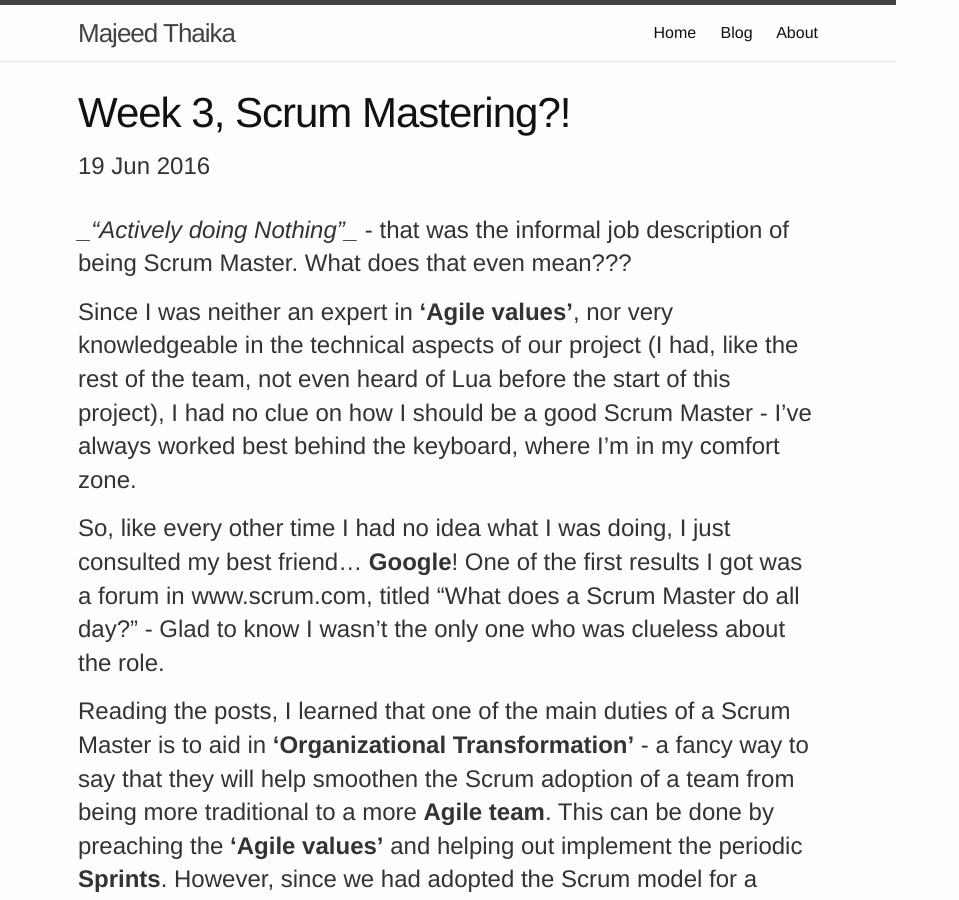
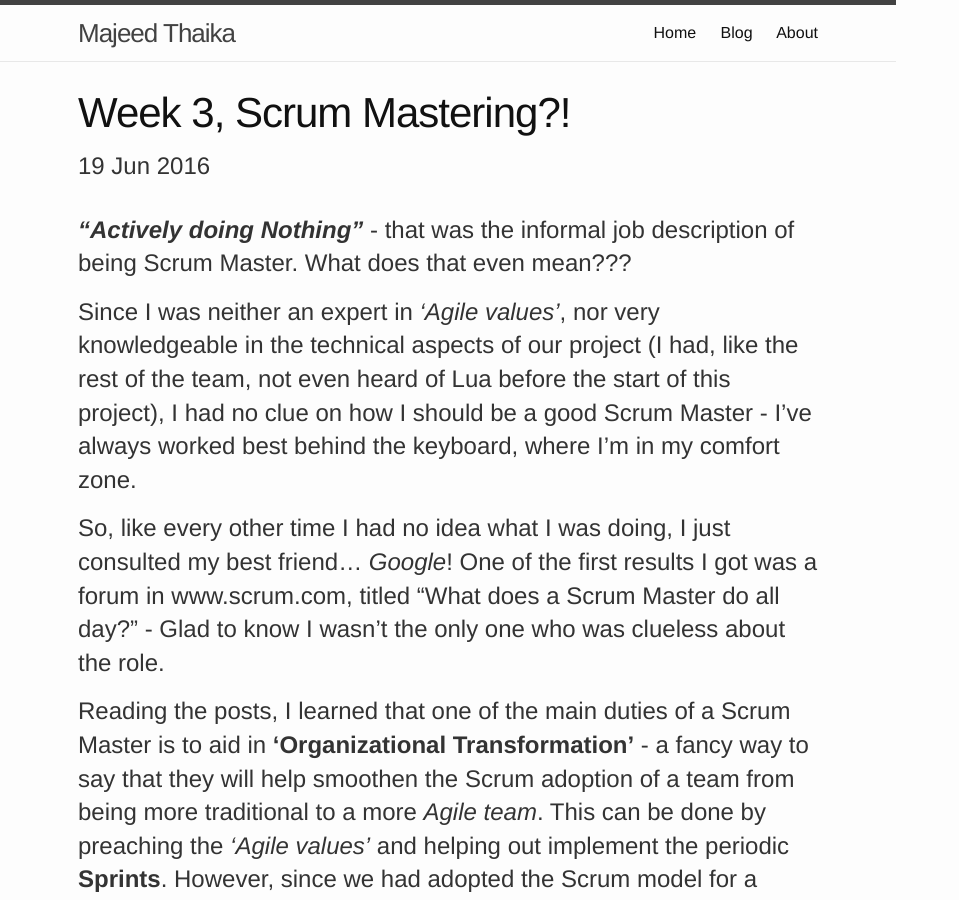
Before and after one commit to majeedthaika/majeedthaika.github.io, a Jekyll site: the page built from _posts/2016-06-19-week3-scrum-mastering.markdown, in a window 1280 px wide and 900 px high. Shown: the whole window, without its empty margins (0-959 px from the left). Built offline with Jekyll 4.4.1, drawn with Linux system fonts in a browser that asks for light colours.

```diff
--- a/_posts/2016-06-19-week3-scrum-mastering.markdown
+++ b/_posts/2016-06-19-week3-scrum-mastering.markdown
@@ -5,16 +5,16 @@ date:   2016-06-19
 categories: sprint agile scrum corona lua android ios
 ---
 
-*_"Actively doing Nothing"_* - that was the informal job description of being Scrum Master. What does that even mean???
+_**"Actively doing Nothing"**_ - that was the informal job description of being Scrum Master. What does that even mean???
 
-Since I was neither an expert in __'Agile values'__, nor very knowledgeable in the technical aspects of our project (I had, like the rest of the team, not even heard of Lua before the start of this project), I had no clue on how I should be a good Scrum Master - I've always worked best behind the keyboard, where I'm in my comfort zone.
+Since I was neither an expert in _'Agile values'_, nor very knowledgeable in the technical aspects of our project (I had, like the rest of the team, not even heard of Lua before the start of this project), I had no clue on how I should be a good Scrum Master - I've always worked best behind the keyboard, where I'm in my comfort zone.
 
-So, like every other time I had no idea what I was doing, I just consulted my best friend... __Google__! One of the first results I got was a forum in www.scrum.com, titled "What does a Scrum Master do all day?" - Glad to know I wasn't the only one who was clueless about the role.
+So, like every other time I had no idea what I was doing, I just consulted my best friend... _Google_! One of the first results I got was a forum in www.scrum.com, titled "What does a Scrum Master do all day?" - Glad to know I wasn't the only one who was clueless about the role.
 
-Reading the posts, I learned that one of the main duties of a Scrum Master is to aid in **'Organizational Transformation'** - a fancy way to say that they will help smoothen the Scrum adoption of a team from being more traditional to a more __Agile team__. This can be done by preaching the __'Agile values'__ and helping out implement the periodic **Sprints**. However, since we had adopted the Scrum model for a couple of Sprints already, we didn't need too much insight into the Agile way, so instead I chose to focus on the big feature of a Scrum Master: Coaching and __causing any change that increases the productivity of the Scrum Team__.
+Reading the posts, I learned that one of the main duties of a Scrum Master is to aid in **'Organizational Transformation'** - a fancy way to say that they will help smoothen the Scrum adoption of a team from being more traditional to a more _Agile team_. This can be done by preaching the _'Agile values'_ and helping out implement the periodic **Sprints**. However, since we had adopted the Scrum model for a couple of Sprints already, we didn't need too much insight into the Agile way, so instead I chose to focus on the big feature of a Scrum Master: Coaching and _causing any change that increases the productivity of the Scrum Team_.
 
 Specifically, I wanted to target the more 'underperforming' members of our team - the ones who I felt had more potential than what they had contributed thus far. I started with my roommate, PJ. In case I haven't mentioned it before, we had made a choice to use the Corona framework in Lua since it offers nice simulating feedback on a range of Android/iOS phones on top of a pretty straightforward language. The problem? PJ only has Linux on his laptop, which is uncompatible with the Corona Labs Application. He tried dual-booting Windows on his laptop, but that proved to be too complicated and time-consuming.
 
-While seeing PJ struggle, I remembered him previously making a comment on how he was bewildered that his brother disliked the MacBook that he bought, and rarely uses it nowadays. So, I suggested the most simplest thing I thought of: __"Why don't you ask your brother for his Mac until the end of the term?"__ Though it might seem obvious in hidsight, the thought never occured to him previously. PJ immediately messaged his brother, and after a quick phone call, his brother not only lent him the MacBook, but **gifted PJ the MacBook outright**! And just like that PJ's ability to contribute to the project went up boatloads. Not bad for my first day as Scrum Master!
+While seeing PJ struggle, I remembered him previously making a comment on how he was bewildered that his brother disliked the MacBook that he bought, and rarely uses it nowadays. So, I suggested the most simplest thing I thought of: _"Why don't you ask your brother for his Mac until the end of the term?"_ Though it might seem obvious in hidsight, the thought never occured to him previously. PJ immediately messaged his brother, and after a quick phone call, his brother not only lent him the MacBook, but **gifted PJ the MacBook outright**! And just like that PJ's ability to contribute to the project went up boatloads. Not bad for my first day as Scrum Master!
 
 _More to follow soon..._
```
